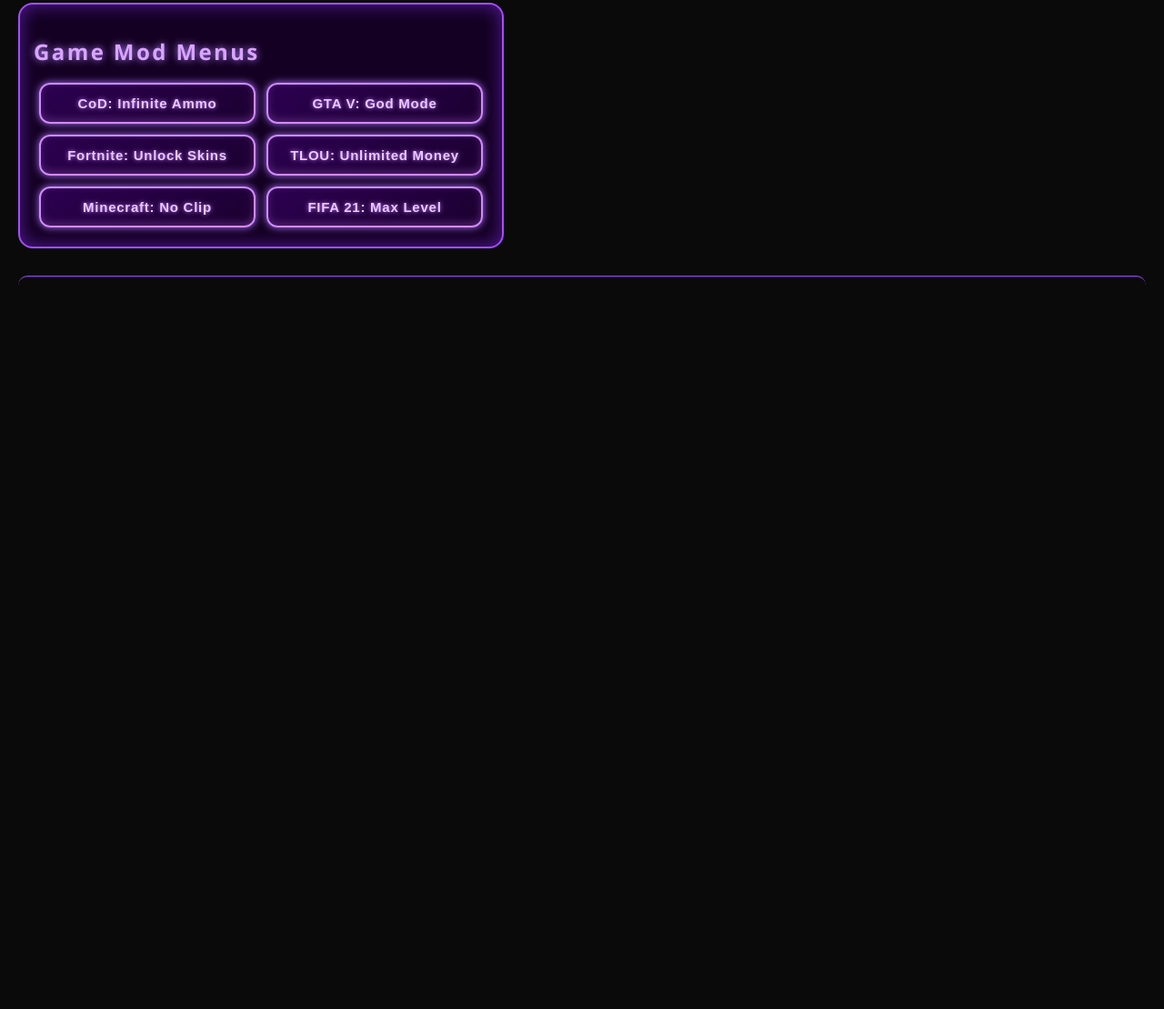
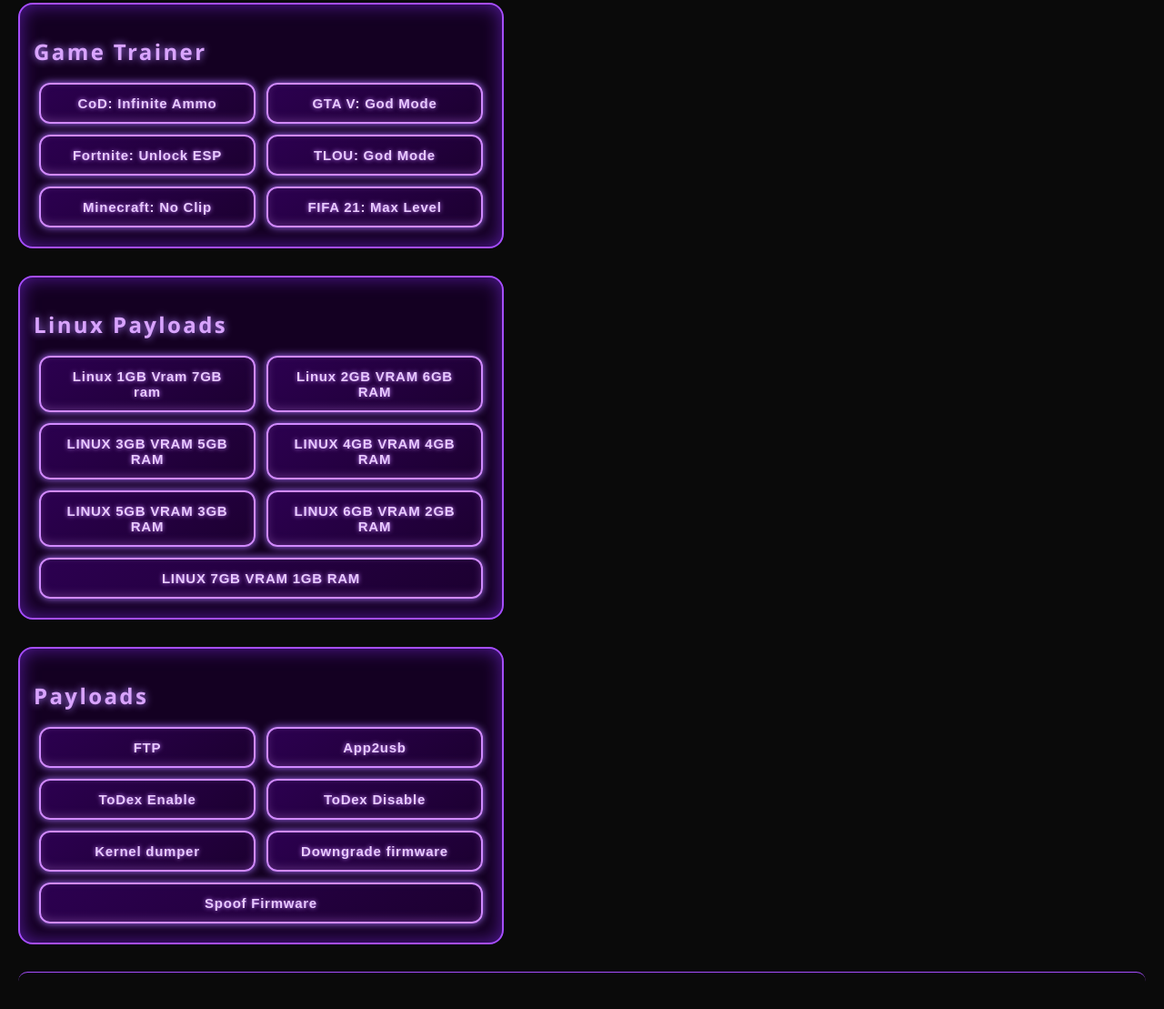
Before and after one commit to paradoxx1-real/webkit-test, a plain HTML site: page index.html in a window 1280 px wide. Shown: the part 526-1635 px from the top of the page at 91% size. Before the commit the page ends 870 px from the top, so only its background shows below. Drawn offline with Linux system fonts and the light colour scheme.

Commit message:
Update index.html

```diff
--- a/index.html
+++ b/index.html
@@ -116,12 +116,12 @@
   </style>
 </head>
 <body>
-  <h1>🟣 PS4 WebKit Exploit (11.00 - 12.52)</h1>
-  <button onclick="startExploit()">Try WebKit Exploit</button>
+  <h1>🟣 PS4 WebKit Exploit (10.00 - 12.52)</h1>
+  <button onclick="startExploit()">Test WebKit Exploit</button>
 
   <div id="mod-menu" class="mod-menu" aria-label="Fake PS4 Mod Menu">
     <h2>Mod Menu</h2>
-    <button onclick="alert('GoldHEN Enabled!')">Enable GoldHEN</button>
+    <button onclick="alert('GoldHEN 2.4b18.4 Enabled!')">Enable GoldHEN 2.4b18.4</button>
     <button onclick="alert('HEN Auto Loader Installed!')">Install HEN Auto Loader</button>
     <button onclick="alert('Disable Safety Checks')">Disable Safety Checks</button>
     <button onclick="alert('Dumping System Files')">Dump System Files</button>
@@ -129,14 +129,36 @@
     <button onclick="alert('Patch Updates Applied')">Apply Patches</button>
   </div>
 
-  <div id="game-mod-menu" class="mod-menu" aria-label="Fake PS4 Game Mod Menus">
-    <h2>Game Mod Menus</h2>
+  <div id="game-mod-menu" class="mod-menu" aria-label=" PS4 Game Trainer">
+    <h2>Game Trainer</h2>
     <button onclick="alert('Infinite Ammo enabled for Call of Duty!')">CoD: Infinite Ammo</button>
-    <button onclick="alert('God Mode enabled for GTA V!')">GTA V: God Mode</button>
-    <button onclick="alert('Unlock All Skins for Fortnite!')">Fortnite: Unlock Skins</button>
-    <button onclick="alert('Unlimited Money for The Last of Us!')">TLOU: Unlimited Money</button>
+    <button onclick="alert('God Mode enabled for GTA V! ')">GTA V: God Mode</button>
+    <button onclick="alert('Unlocked ESP for Fortnite!')">Fortnite: Unlock ESP</button>
+    <button onclick="alert('God Mode Activatedfor The Last of Us!')">TLOU: God Mode</button>
     <button onclick="alert('No Clip activated for Minecraft!')">Minecraft: No Clip</button>
     <button onclick="alert('Max Level Boost applied for FIFA 21!')">FIFA 21: Max Level</button>
+  </div>
+
+   <div id="game-mod-menu" class="mod-menu" aria-label=" PS4 linux payloads">
+    <h2>Linux Payloads</h2>
+    <button onclick="alert('Launching Linux!')">Linux 1GB Vram 7GB ram</button>
+    <button onclick="alert('Launching Linux!')">Linux 2GB VRAM 6GB RAM</button>
+    <button onclick="alert('Launching Linux!')">LINUX 3GB VRAM 5GB RAM</button>
+    <button onclick="alert('Launching Linux!')">LINUX 4GB VRAM 4GB RAM</button>
+    <button onclick="alert('Launching Linux!')">LINUX 5GB VRAM 3GB RAM</button>
+    <button onclick="alert('Launching Linux!')">LINUX 6GB VRAM 2GB RAM</button>
+     <button onclick="alert('Launching Linux!')">LINUX 7GB VRAM 1GB RAM</button>
+  </div>
+
+  <div id="game-mod-menu" class="mod-menu" aria-label=" PS4 linux payloads">
+    <h2> Payloads</h2>
+    <button onclick="alert('FTP launched! Port:1337')">FTP</button>
+    <button onclick="alert('Application is currently dumping, do not remove USB!')">App2usb</button>
+    <button onclick="alert('ToDex Enabled')">ToDex Enable</button>
+    <button onclick="alert('ToDex Disabled')">ToDex Disable</button>
+    <button onclick="alert('Kernel Dumped To USB')">Kernel dumper</button>
+    <button onclick="alert('Firmware Downgrading, insert USB')">Downgrade firmware</button>
+     <button onclick="alert('Firmware spoofing, insert USB!')">Spoof Firmware</button>
   </div>
 
   <div id="progress-container">
@@ -160,7 +182,8 @@
       "[+] ROP chain created.",
       "[*] Executing payload...",
       "[+] Kernel patch complete.",
-      "[!] Exploit finished. Launching mods..."
+      "[!] Exploit finished. Launching GoldHEN...",
+      "[!] GoldHEN launched..."
     ];
 
     function startExploit() {
```
